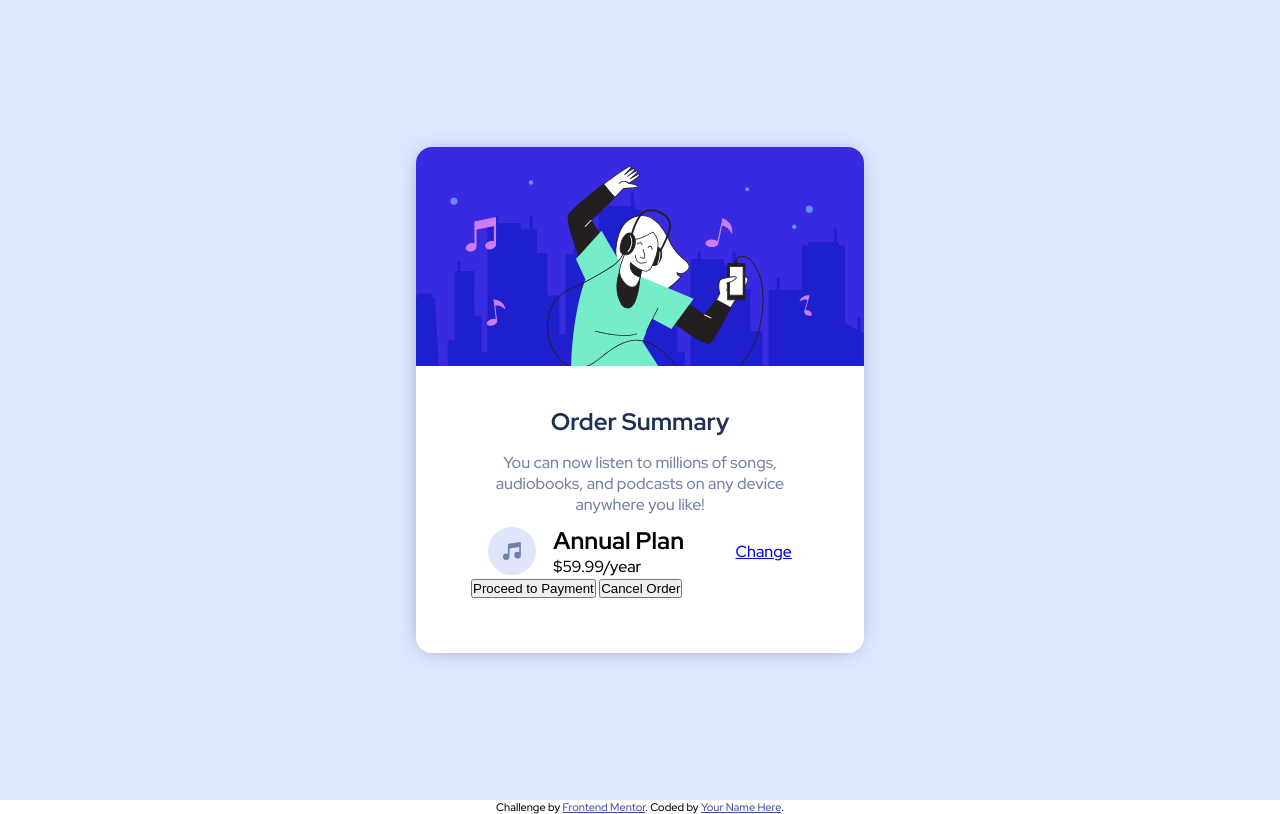
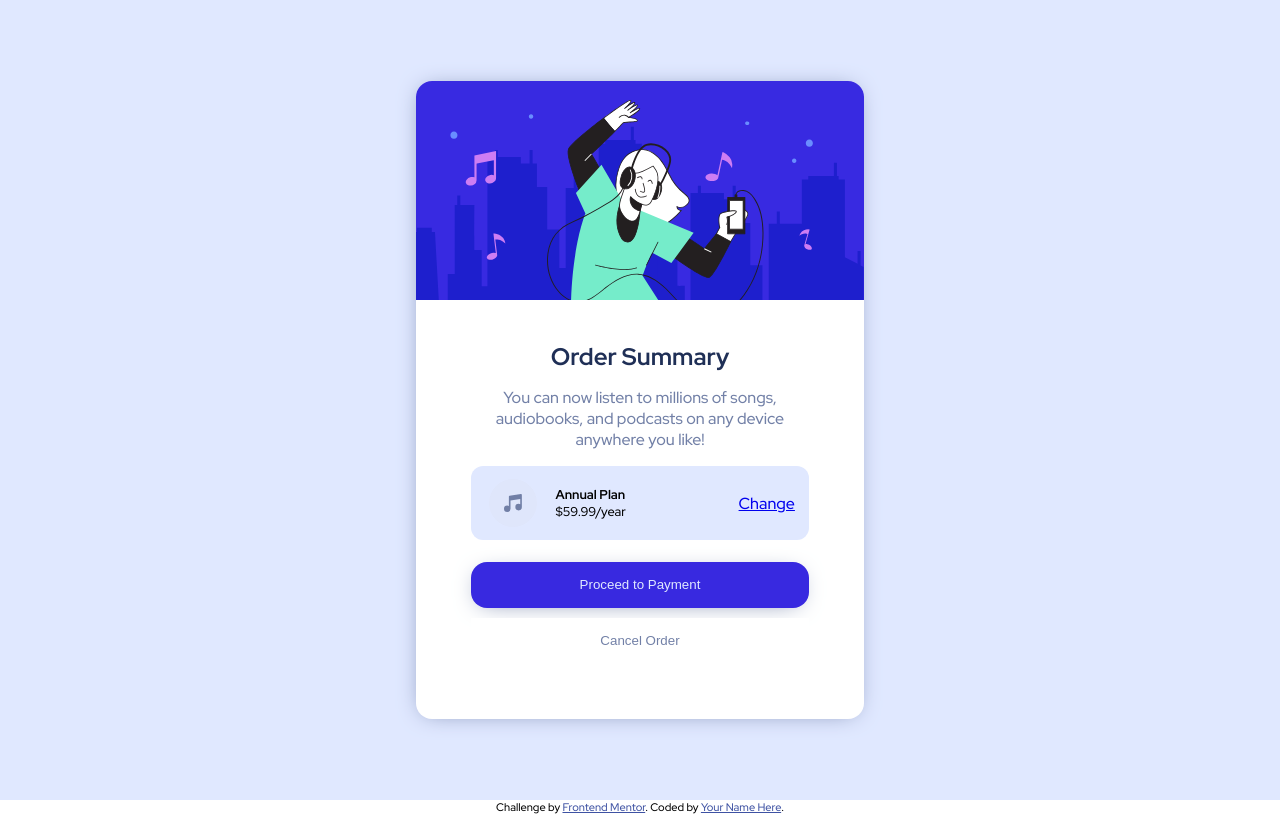
Before and after one commit to S1S4/order-summary-card, a plain HTML site: page index.html in a window 1280 px wide. Drawn offline with Linux system fonts and the light colour scheme.

Commit message:
added styles to the buttons

```diff
--- a/index.html
+++ b/index.html
@@ -35,8 +35,8 @@
         </section>
 
         <section class="payment-section">
-          <button>Proceed to Payment</button>
-          <button>Cancel Order</button>
+          <button id="pay-button">Proceed to Payment</button>
+          <button id="cancel-button">Cancel Order</button>
         </section>
       </div>
     </div>
--- a/styles/styles.css
+++ b/styles/styles.css
@@ -4,6 +4,8 @@
     --veryPaleBlue: hsl(225, 100%, 98%);
     --desaturateBlue: hsl(224, 23%, 55%);
     --darkBlue: hsl(223, 47%, 23%);
+    --sm: 0.80rem;
+    --md: 1rem;
 }
 * {
     box-sizing: border-box;
@@ -54,8 +56,9 @@ h1 {
 }
 
 .description p {
+    font-size: var(--md);
     margin-top: 0.9375rem;
-    margin-bottom: 0.625rem;
+    margin-bottom: 1rem;
     color: var(--desaturateBlue);
 }
 
@@ -63,10 +66,14 @@ h1 {
 
 .plan-information {
     display: grid;
+    grid-template-columns: 1fr 2fr 1fr;
     grid-template-areas:
         "icon-music title button"
         "icon-music price button"
         ;
+    height: 4.6rem;
+    background-color: var(--paleBlue);
+    border-radius: 0.76rem;
 }
 .plan-information #icon-music {
     grid-area: icon-music;
@@ -75,12 +82,42 @@ h1 {
 }
 .plan-information #title {
     grid-area: title;
+    align-self: end;
+    font-size: var(--sm);
 }
 .plan-information #price {
     grid-area: price;
+    font-size: var(--sm);
 }
 .plan-information #button {
     grid-area: button;
     justify-self: center;
     align-self: center;
 }
+
+/* ------------------------------------------------------ */
+
+.payment-section {
+    display: flex;
+    flex-direction: column;
+    margin-top: 1.390rem;
+}
+.payment-section #pay-button {
+    display: flex;
+    padding: 0.96rem;
+    justify-content: center;
+    margin-bottom: 0.625rem;
+    border: none;
+    border-radius: 1rem;
+    background-color: var(--brightBlue);
+    color: var(--paleBlue);
+    box-shadow: -1px 4px 24px -10px var(--desaturateBlue);
+}
+.payment-section #cancel-button {
+    display: flex;
+    padding: 0.96rem;
+    justify-content: center;
+    border: none;
+    background-color: white;
+    color: var(--desaturateBlue);
+}
```
